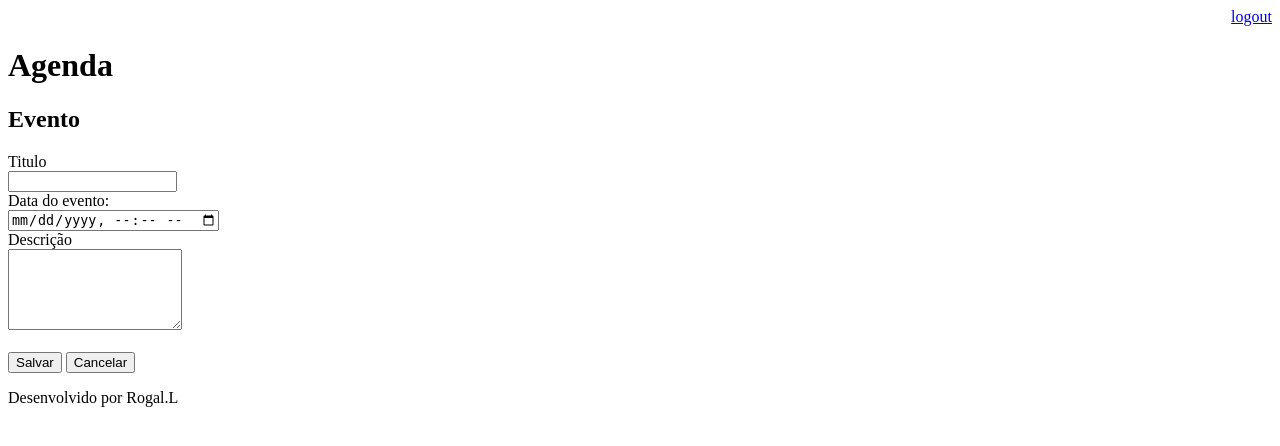
After one commit to Leandrorogal/agenda, a Django app: page /agenda/evento/ in a window 1280 px wide. The commit adds this page. Shown: the top 446 px of the page. Run offline with Django 4.2, Linux system fonts and the light colour scheme; a user stored in the database is signed in.

Commit message:
Incluido template para inserção de eventos da agenda.Incluido o gitignore para ignorar os arquivos compilados

```diff
--- a/agenda/urls.py
+++ b/agenda/urls.py
@@ -6,6 +6,8 @@ from django.views.generic import RedirectView
 urlpatterns = [
     path('admin/', admin.site.urls),
     path('agenda/', views.lista_eventos),
+    path('agenda/evento/', views.evento),
+    path('agenda/evento/submit', views.submit_evento),
     path('', RedirectView.as_view(url='/agenda/')),
     path('login/', views.login_user),
     path('login/submit', views.submit_login),
--- a/core/views.py
+++ b/core/views.py
@@ -38,3 +38,22 @@ def lista_eventos(request):
     evento = Evento.objects.filter(usuario=usuario)
     dados = {'eventos':evento}
     return render(request, 'agenda.html', dados)
+
+
+@login_required(login_url='/login/')
+def evento(request):
+    return render(request, 'evento.html')
+
+
+@login_required(login_url='/login/')
+def submit_evento(request):
+    if request.POST:
+        titulo = request.POST.get('titulo')
+        data_evento = request.POST.get('data_evento')
+        descricao = request.POST.get('descricao')
+        usuario = request.user
+        Evento.objects.create(titulo=titulo,
+                              data_evento=data_evento,
+                              descricao=descricao,
+                              usuario=usuario)
+    return redirect('/')
--- /dev/null
+++ b/templates/evento.html
@@ -0,0 +1,24 @@
+{% extends "model-page.html" %}
+
+
+{% block content %}
+<h2>Evento</h2>
+<form action="submit" method="POST">{% csrf_token %}
+    <label>Titulo</label>
+    <br>
+    <input type="text" name="titulo" size="18">
+    <br>
+    <label>Data do evento:</label>
+    <br>
+    <input type="datetime-local" name="data_evento">
+    <br>
+    <label>Descrição</label>
+    <br>
+    <textarea name="descricao" rows="5" cols="19"></textarea>
+    <br><br>
+    <button type="submit">Salvar</button>
+    <a href="/">
+        <button type="button">Cancelar</button>
+    </a>
+</form>
+{% endblock %}
```
Also changed, not shown: templates/agenda.html (+8 -5 lines), core/migrations/0001_initial.py (added), core/migrations/0002_evento_usuario_alter_evento_data_evento.py (added), db.sqlite3, 1 other file.
